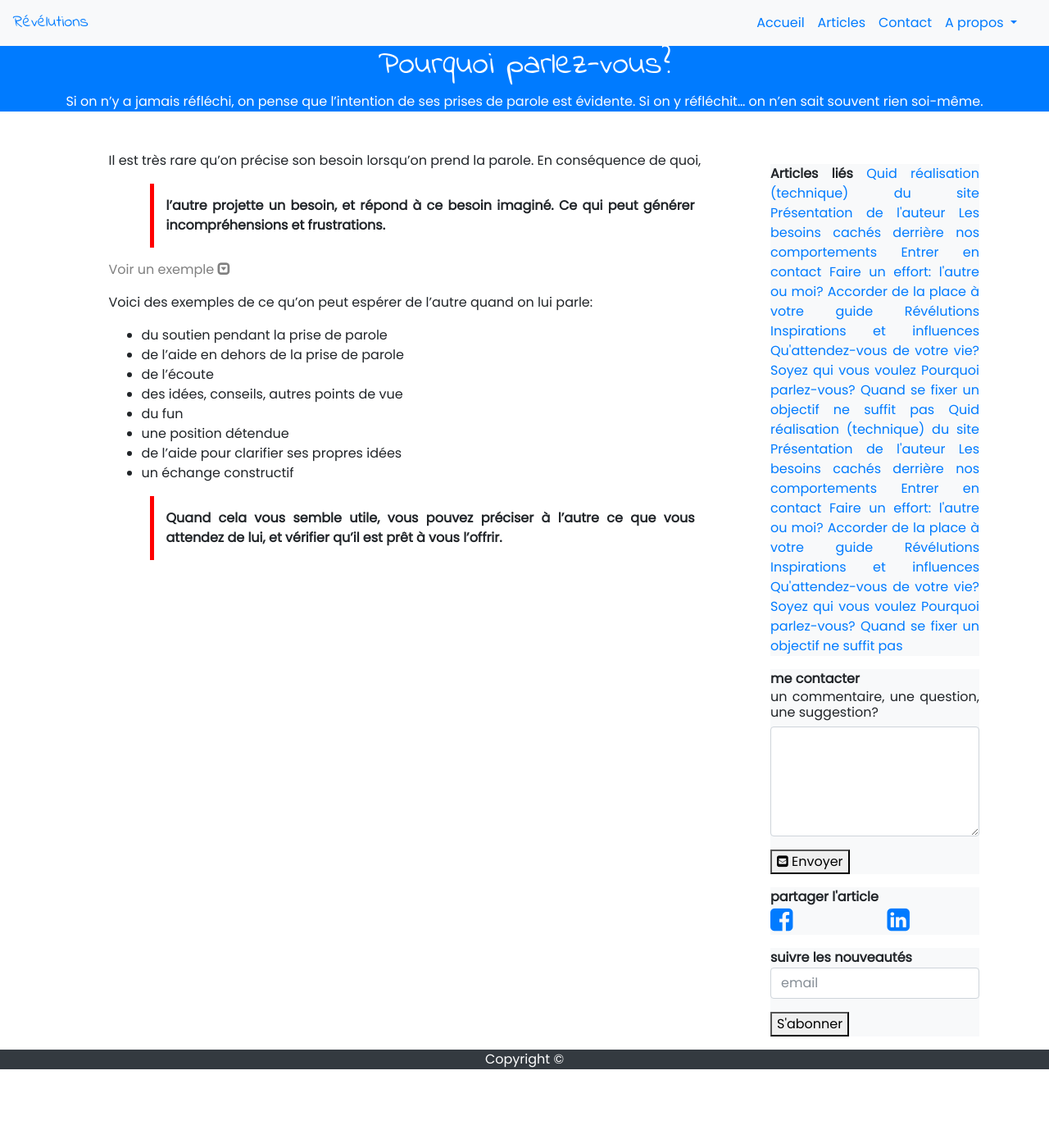
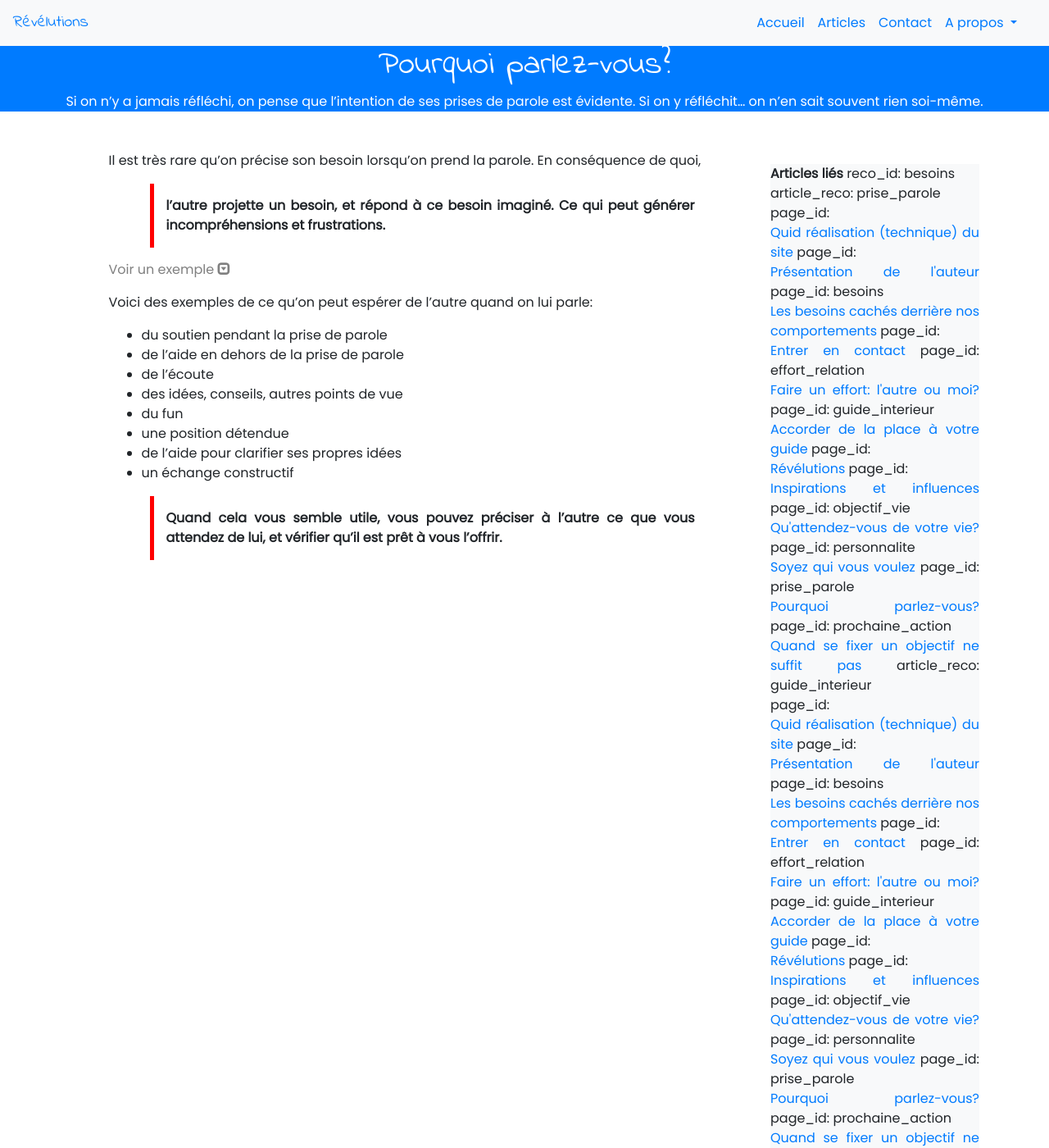
Before and after one commit to OrgaEvolutions/Nathoup.github.io, a Jekyll site: the page built from articles/prise_parole.html, in a window 1280 px wide and 1400 px high. Shown: the whole window at 82% size. Built offline with Jekyll 4.4.1, drawn with Linux system fonts in a browser that asks for light colours; nearby versions of some CDN libraries; some web fonts are replaced.

Commit message:
Update article.html

```diff
--- a/_layouts/article.html
+++ b/_layouts/article.html
@@ -12,8 +12,11 @@ layout: default
 	   <p><div class="bg-light">
 	     <b>Articles liés</b>
 	     {% for reco in site.data.recos_articles | where: "id",page.id %}
+	     reco_id: {{reco.id}}<br>
 			{% for article_reco in reco.recos %}
+	     			article_reco: {{article_reco.id}}<br>
 	     			{% for page in site.pages | where: "id",article_reco.id %}
+	     				page_id: {{page.id}}<br>
 	     				<a href={{page.url}}>{{page.title}}</a>
 	     			{% endfor %}
 	     		{% endfor %}
```
